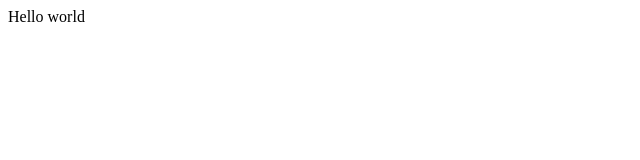
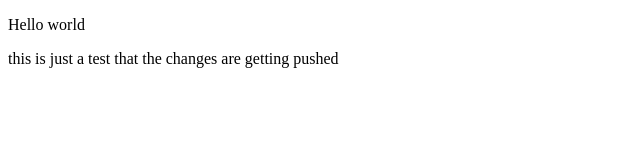
Before and after one commit to nishantmalik20/hello-world, a plain HTML site: page index.html in a window 1280 px wide. Shown: the whole page, without its empty margins (0-640 px from the left). Drawn offline with Linux system fonts and the light colour scheme.

Commit message:
test of changes

```diff
--- a/index.html
+++ b/index.html
@@ -4,6 +4,7 @@
         <title>this is just a title</title>
     </head>
     <body>
-        Hello world
+        <p>Hello world</p>
+        <p>this is just a test that the changes are getting pushed</p>
     </body>
 </html>
```
